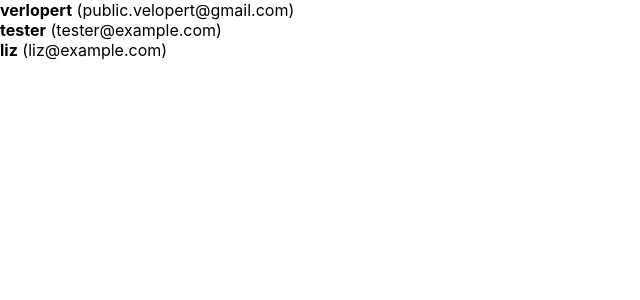
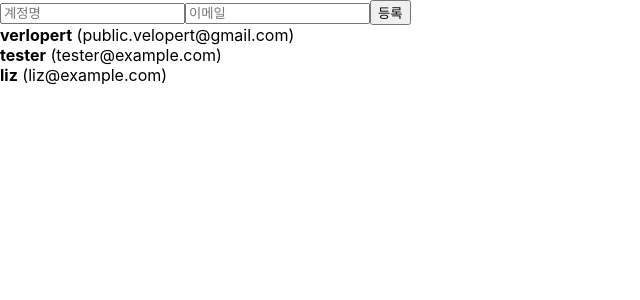
Before and after one commit to Wangchi-son/react-tutorail, a React (Create React App) app: page / in a window 1280 px wide. Shown: the top 300 px of the page, without its empty margins (0-640 px from the left). Built offline with nearby package versions, Linux system fonts and the light colour scheme.

Commit message:
배열에 항목 추가하기

```diff
--- a/src/App.js
+++ b/src/App.js
@@ -1,8 +1,22 @@
-import React, { useRef } from 'react';
+import React, { useRef, useState } from 'react';
+import CreateUser from './CreateUser';
 import UserList from './UserList';
 
 function App() {
-  const users = [
+  const [inputs, setInputs] = useState({
+    username: '',
+    email: ''
+  });
+  const { username, email } = inputs;
+  const onChange = (e) => {
+    const { name, value } = e.target;
+    setInputs({
+      ...inputs,
+      [name]: value
+    });
+  };
+
+  const [users, setUsers] = useState([
     {
       id: 1,
       username: 'verlopert',
@@ -18,17 +32,33 @@
       username: 'liz',
       email: 'liz@example.com'
     }
-  ];
+  ]);
 
   // id 증가
   const nextId = useRef(4);
 
   const onCreate = () => {
-    console.log(nextId.current); // 4
+    const user = {
+      id: nextId.current,
+      username,
+      email
+    };
+    // setUsers([...users, user]); 혹은
+    setUsers(users.concat(user));
+
+    setInputs({
+      username: '',
+      email: ''
+    });
     nextId.current += 1;
   };
 
-  return <UserList users={users} />;
+  return (
+    <>
+      <CreateUser username={username} email={email} onChange={onChange} onCreate={onCreate} />
+      <UserList users={users} />
+    </>
+  );
 }
 
 export default App;
--- /dev/null
+++ b/src/CreateUser.js
@@ -0,0 +1,13 @@
+import React from 'react';
+
+function CreateUser({ username, email, onChange, onCreate }) {
+  return (
+    <div>
+      <input name="username" placeholder="계정명" onChange={onChange} value={username} />
+      <input name="email" placeholder="이메일" onChange={onChange} value={email} />
+      <button onClick={onCreate}>등록</button>
+    </div>
+  );
+}
+
+export default CreateUser;
```
